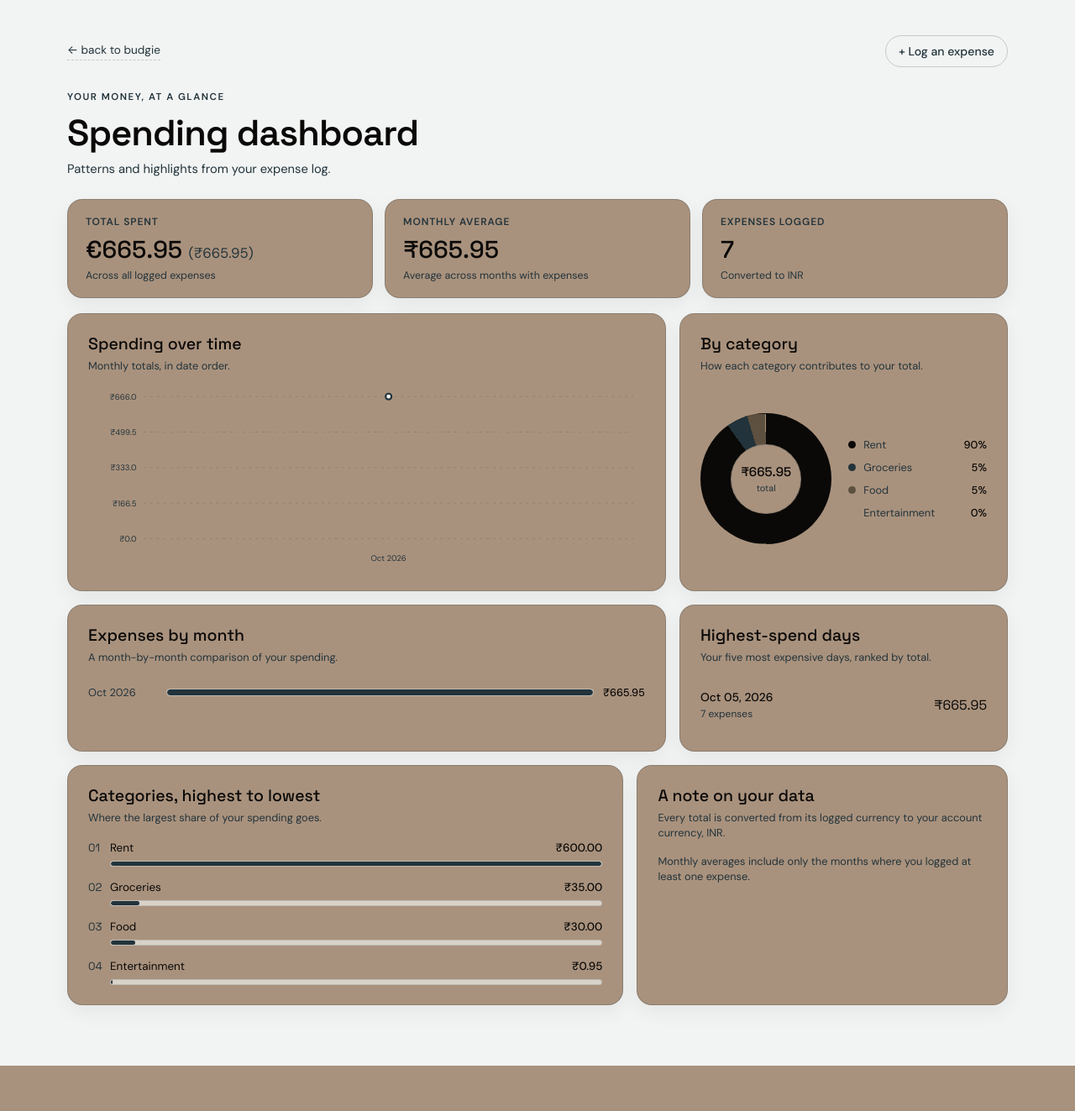
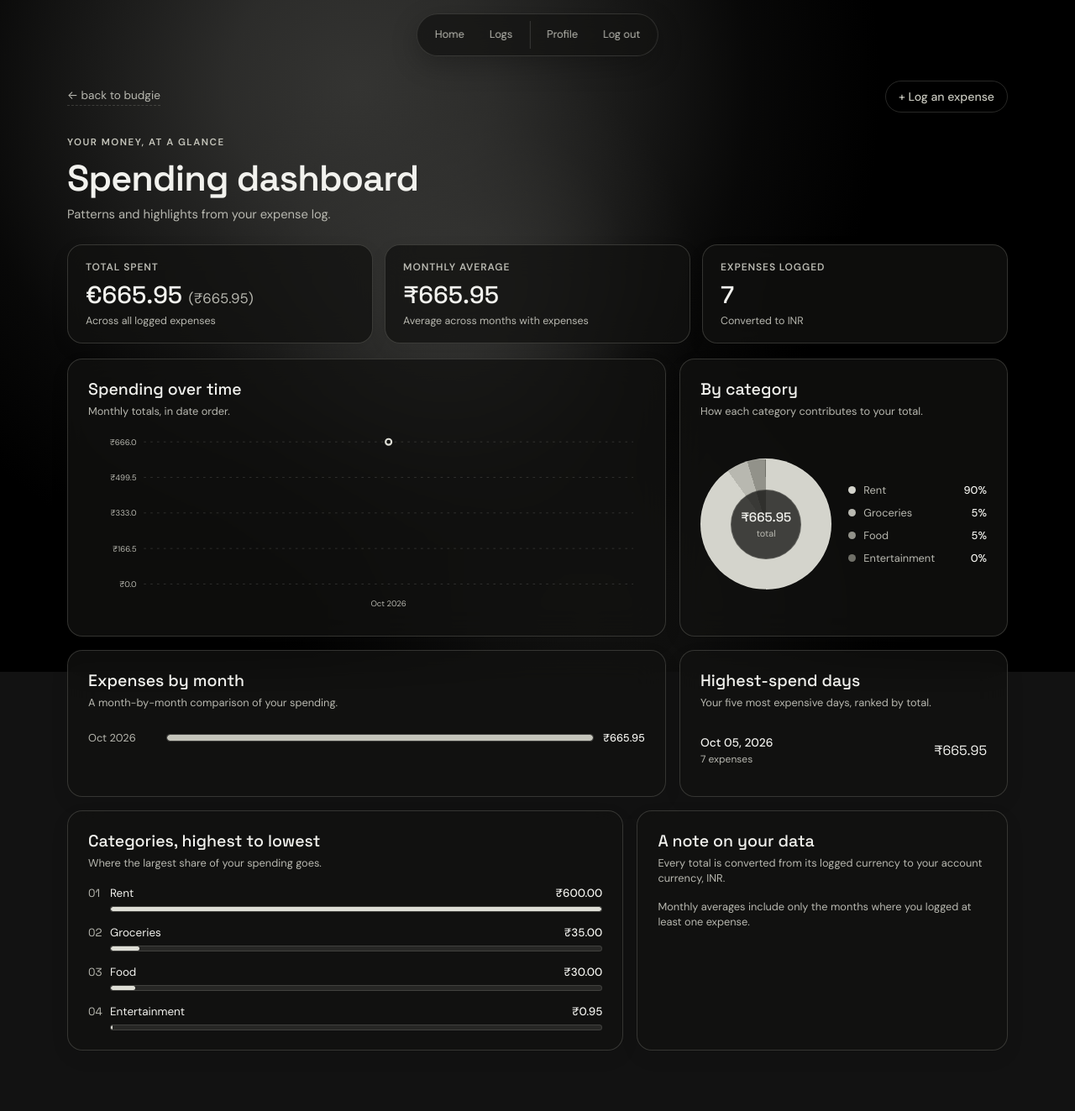
Before and after one commit to rohankulkarni-secdev/budgie, a Flask app: page /dashboard in a window 1280 px wide. Shown: the whole page at 84% size. Before the commit the page ends 1269 px from the top, so only its background shows below. Run offline with Flask 3, Linux system fonts and the light colour scheme; a user stored in the database is signed in; data comes from the database, SQL or seed files in the repository; both versions use the stored data as it was after the commit.

Commit message:
Final UI design implemented, minor UI bugs persist

```diff
--- /dev/null
+++ b/static/css/bloom-field.css
@@ -0,0 +1,102 @@
+:root {
+  color-scheme: dark;
+  --bg: rgba(18, 18, 17, 0.78);
+  --bg-deep: rgba(18, 18, 17, 0.76);
+  --ink: #f2f2ee;
+  --ink-soft: #b8b8b0;
+  --sage: #c5c5bb;
+  --sage-soft: #777770;
+  --rust: #deded6;
+  --thread: rgba(245, 245, 237, 0.16);
+  --pink: #8c8c83;
+  --powder: #343432;
+  --aqua: #e4e4dd;
+  --white-wash: rgba(18, 18, 17, 0.65);
+}
+
+body {
+  isolation: isolate;
+  background: transparent;
+}
+
+body::before {
+  content: "";
+  position: fixed;
+  inset: 0;
+  z-index: -1;
+  pointer-events: none;
+  background-color: #000000;
+  background-image: var(
+    --bloom-field-image,
+    radial-gradient(circle at 65.34% 44.62%, rgba(52, 52, 50, 1) 0%, rgba(52, 52, 50, 0.844) 8.53%, rgba(52, 52, 50, 0.5) 17.05%, rgba(52, 52, 50, 0.156) 25.58%, rgba(52, 52, 50, 0) 34.1%),
+    radial-gradient(circle at 28.07% 74.48%, rgba(18, 18, 17, 1) 0%, rgba(18, 18, 17, 0.844) 11.15%, rgba(18, 18, 17, 0.5) 22.3%, rgba(18, 18, 17, 0.156) 33.45%, rgba(18, 18, 17, 0) 44.6%),
+    radial-gradient(circle at 52.42% 19.94%, rgba(52, 52, 50, 1) 0%, rgba(52, 52, 50, 0.844) 14.13%, rgba(52, 52, 50, 0.5) 28.25%, rgba(52, 52, 50, 0.156) 42.38%, rgba(52, 52, 50, 0) 56.5%),
+    radial-gradient(circle at 80.31% 84.47%, rgba(0, 0, 0, 1) 0%, rgba(0, 0, 0, 0.844) 17.27%, rgba(0, 0, 0, 0.5) 34.55%, rgba(0, 0, 0, 0.156) 51.82%, rgba(0, 0, 0, 0) 69.1%)
+  );
+}
+
+.card,
+.panel,
+.summary-card,
+.hub,
+.node {
+  backdrop-filter: blur(18px);
+  -webkit-backdrop-filter: blur(18px);
+}
+
+input,
+select,
+textarea {
+  color-scheme: dark;
+}
+
+input::placeholder {
+  color: var(--ink-soft);
+  opacity: 0.75;
+}
+
+.node:focus-visible {
+  box-shadow: 0 0 0 3px rgba(245, 245, 237, 0.4);
+}
+
+select,
+input[type="date"],
+input[type="number"],
+input[type="text"] {
+  background: rgba(18, 18, 17, 0.58);
+  box-shadow: inset 0 1px 0 rgba(245, 245, 237, 0.06);
+}
+
+select:focus,
+input:focus {
+  background: rgba(18, 18, 17, 0.82);
+  box-shadow: 0 0 0 3px rgba(245, 245, 237, 0.12);
+}
+
+tr:hover td {
+  background: rgba(245, 245, 237, 0.06);
+}
+
+.pie {
+  border-color: rgba(245, 245, 237, 0.18);
+}
+
+.bar-track,
+.rank-track {
+  background: rgba(245, 245, 237, 0.1);
+  border-color: rgba(245, 245, 237, 0.12);
+}
+
+.empty-state {
+  background: rgba(18, 18, 17, 0.58);
+}
+
+@media (prefers-reduced-motion: reduce) {
+  body::before {
+    background-image:
+      radial-gradient(circle at 65.34% 44.62%, rgba(52, 52, 50, 1) 0%, rgba(52, 52, 50, 0.844) 8.53%, rgba(52, 52, 50, 0.5) 17.05%, rgba(52, 52, 50, 0.156) 25.58%, rgba(52, 52, 50, 0) 34.1%),
+      radial-gradient(circle at 28.07% 74.48%, rgba(18, 18, 17, 1) 0%, rgba(18, 18, 17, 0.844) 11.15%, rgba(18, 18, 17, 0.5) 22.3%, rgba(18, 18, 17, 0.156) 33.45%, rgba(18, 18, 17, 0) 44.6%),
+      radial-gradient(circle at 52.42% 19.94%, rgba(52, 52, 50, 1) 0%, rgba(52, 52, 50, 0.844) 14.13%, rgba(52, 52, 50, 0.5) 28.25%, rgba(52, 52, 50, 0.156) 42.38%, rgba(52, 52, 50, 0) 56.5%),
+      radial-gradient(circle at 80.31% 84.47%, rgba(0, 0, 0, 1) 0%, rgba(0, 0, 0, 0.844) 17.27%, rgba(0, 0, 0, 0.5) 34.55%, rgba(0, 0, 0, 0.156) 51.82%, rgba(0, 0, 0, 0) 69.1%);
+  }
+}
--- /dev/null
+++ b/static/css/navigation.css
@@ -0,0 +1,127 @@
+body {
+  padding-top: 96px;
+}
+
+.site-nav {
+  position: fixed;
+  z-index: 20;
+  top: 16px;
+  left: 50%;
+  display: flex;
+  align-items: center;
+  justify-content: center;
+  gap: 8px;
+  width: max-content;
+  max-width: calc(100% - 32px);
+  padding: 8px;
+  border: 1px solid rgba(245, 245, 237, 0.14);
+  border-radius: 999px;
+  background: rgba(18, 18, 17, 0.72);
+  box-shadow: 0 10px 32px rgba(0, 0, 0, 0.24);
+  backdrop-filter: blur(22px);
+  -webkit-backdrop-filter: blur(22px);
+  transform: translateX(-50%);
+  animation: nav-arrive 1s cubic-bezier(0.2, 0.75, 0.25, 1) both;
+}
+
+.site-nav-links,
+.site-nav-actions {
+  display: flex;
+  align-items: center;
+  justify-content: center;
+  gap: 4px;
+}
+
+.site-nav-actions {
+  padding-left: 6px;
+  border-left: 1px solid rgba(245, 245, 237, 0.16);
+}
+
+.site-nav a {
+  flex: 0 0 auto;
+  padding: 9px 12px;
+  border: 1px solid transparent;
+  border-radius: 999px;
+  color: var(--ink-soft);
+  font-size: 0.8rem;
+  line-height: 1;
+  text-decoration: none;
+  white-space: nowrap;
+  transition: color 180ms ease, background 180ms ease, border-color 180ms ease, transform 180ms ease;
+}
+
+.site-nav a:hover,
+.site-nav a:focus-visible {
+  color: var(--ink);
+  background: rgba(245, 245, 237, 0.1);
+  border-color: rgba(245, 245, 237, 0.18);
+  transform: translateY(-1px);
+}
+
+.site-nav a:focus-visible {
+  outline: 2px solid rgba(245, 245, 237, 0.55);
+  outline-offset: 2px;
+}
+
+@keyframes nav-arrive {
+  from {
+    opacity: 0;
+    filter: blur(14px);
+    translate: 0 -14px;
+  }
+
+  to {
+    opacity: 1;
+    filter: blur(0);
+    translate: 0 0;
+  }
+}
+
+@media (max-width: 700px) {
+  .site-nav {
+    top: 10px;
+    gap: 4px;
+    padding: 6px;
+    max-width: calc(100% - 20px);
+  }
+
+  .site-nav-links,
+  .site-nav-actions {
+    gap: 0;
+  }
+
+  .site-nav a {
+    padding: 9px 8px;
+    font-size: 0.72rem;
+  }
+
+  .site-nav-actions {
+    padding-left: 3px;
+  }
+}
+
+@media (max-width: 520px) {
+  .site-nav {
+    width: calc(100% - 20px);
+    flex-wrap: wrap;
+    border-radius: 20px;
+  }
+
+  .site-nav-links {
+    flex: 1 1 100%;
+    flex-wrap: wrap;
+  }
+
+  .site-nav-actions {
+    flex: 1 1 100%;
+    padding: 5px 0 0;
+    border-top: 1px solid rgba(245, 245, 237, 0.16);
+    border-left: 0;
+  }
+}
+
+@media (prefers-reduced-motion: reduce) {
+  .site-nav {
+    animation: none;
+  }
+}
--- /dev/null
+++ b/templates/_navbar.html
@@ -0,0 +1,21 @@
+<nav class="site-nav" aria-label="Main navigation">
+  <div class="site-nav-links">
+    {% if request.endpoint != 'homePage' %}
+    <a href="{{ url_for('homePage') }}">Home</a>
+    {% endif %}
+    {% if request.endpoint != 'expenses' %}
+    <a href="{{ url_for('expenses') }}">Logs</a>
+    {% endif %}
+    {% if request.endpoint != 'dashboard' %}
+    <a href="{{ url_for('dashboard') }}">Dashboard</a>
+    {% endif %}
+  </div>
+  {% if session.get('user_id') %}
+  <div class="site-nav-actions">
+    {% if request.endpoint != 'profilePage' %}
+    <a href="{{ url_for('profilePage') }}">Profile</a>
+    {% endif %}
+    <a href="{{ url_for('logout') }}">Log out</a>
+  </div>
+  {% endif %}
+</nav>
--- a/templates/dashboard.html
+++ b/templates/dashboard.html
@@ -423,8 +423,12 @@
     .trend-axis-label{ font-size: 10px; }
   }
 </style>
+<link rel="stylesheet" href="{{ url_for('static', filename='css/bloom-field.css') }}">
+<link rel="stylesheet" href="{{ url_for('static', filename='css/navigation.css') }}">
+<script src="{{ url_for('static', filename='js/bloom-field.js') }}" defer></script>
 </head>
 <body>
+{% include "_navbar.html" %}
 <main class="page">
   <div class="topbar">
     <a class="back" href="{{ url_for('homePage') }}">&larr; back to budgie</a>
@@ -520,7 +524,7 @@
 
 <script>
   const dashboardData = {{ dashboard_data | tojson }};
-  const palette = ["#0A0908", "#22333B", "#5E503F", "#A9927D", "#71818A"];
+  const palette = ["#d4d4cc", "#b8b8b0", "#92928a", "#707068", "#50504c"];
   const currencyFormatter = new Intl.NumberFormat(undefined, {
     style: "currency",
     currency: dashboardData.currency,
--- a/templates/expenses.html
+++ b/templates/expenses.html
@@ -270,8 +270,12 @@
     padding: 20px 0;
   }
 </style>
+<link rel="stylesheet" href="{{ url_for('static', filename='css/bloom-field.css') }}">
+<link rel="stylesheet" href="{{ url_for('static', filename='css/navigation.css') }}">
+<script src="{{ url_for('static', filename='js/bloom-field.js') }}" defer></script>
 </head>
 <body>
+{% include "_navbar.html" %}
 <div class="page">
 
   <a class="back" href="/home">&larr; back to budgie</a>
--- a/templates/login.html
+++ b/templates/login.html
@@ -150,6 +150,8 @@
 
   .footnote a:hover{ color: var(--ink); }
 </style>
+<link rel="stylesheet" href="{{ url_for('static', filename='css/bloom-field.css') }}">
+<script src="{{ url_for('static', filename='js/bloom-field.js') }}" defer></script>
 </head>
 <body>
 <div class="card">
--- a/templates/profile.html
+++ b/templates/profile.html
@@ -176,8 +176,12 @@
   }
   .btn-ghost:hover{ border-color: var(--rust); }
 </style>
+<link rel="stylesheet" href="{{ url_for('static', filename='css/bloom-field.css') }}">
+<link rel="stylesheet" href="{{ url_for('static', filename='css/navigation.css') }}">
+<script src="{{ url_for('static', filename='js/bloom-field.js') }}" defer></script>
 </head>
 <body>
+{% include "_navbar.html" %}
 <div class="page">
 
   <a class="back" href="{{ url_for('homePage') }}">&larr; back to budgie</a>
--- a/templates/sign_up.html
+++ b/templates/sign_up.html
@@ -183,6 +183,8 @@
     .row-2{ grid-template-columns: 1fr; }
   }
 </style>
+<link rel="stylesheet" href="{{ url_for('static', filename='css/bloom-field.css') }}">
+<script src="{{ url_for('static', filename='js/bloom-field.js') }}" defer></script>
 </head>
 <body>
 <div class="card">
```
Also changed, not shown: static/js/bloom-field.js (added, +74 -0 lines), templates/home.html (+48 -55 lines), budgie.db.
